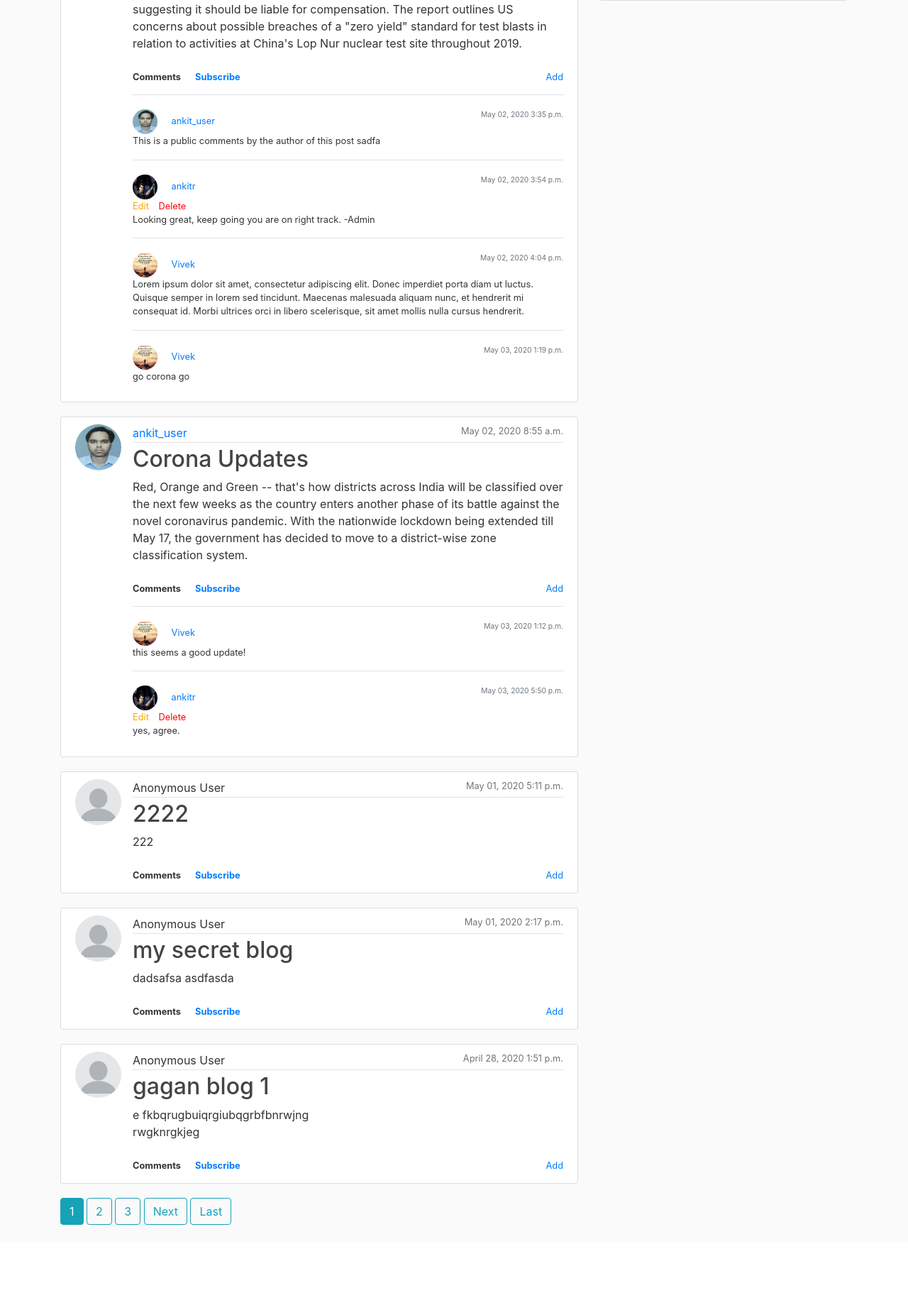
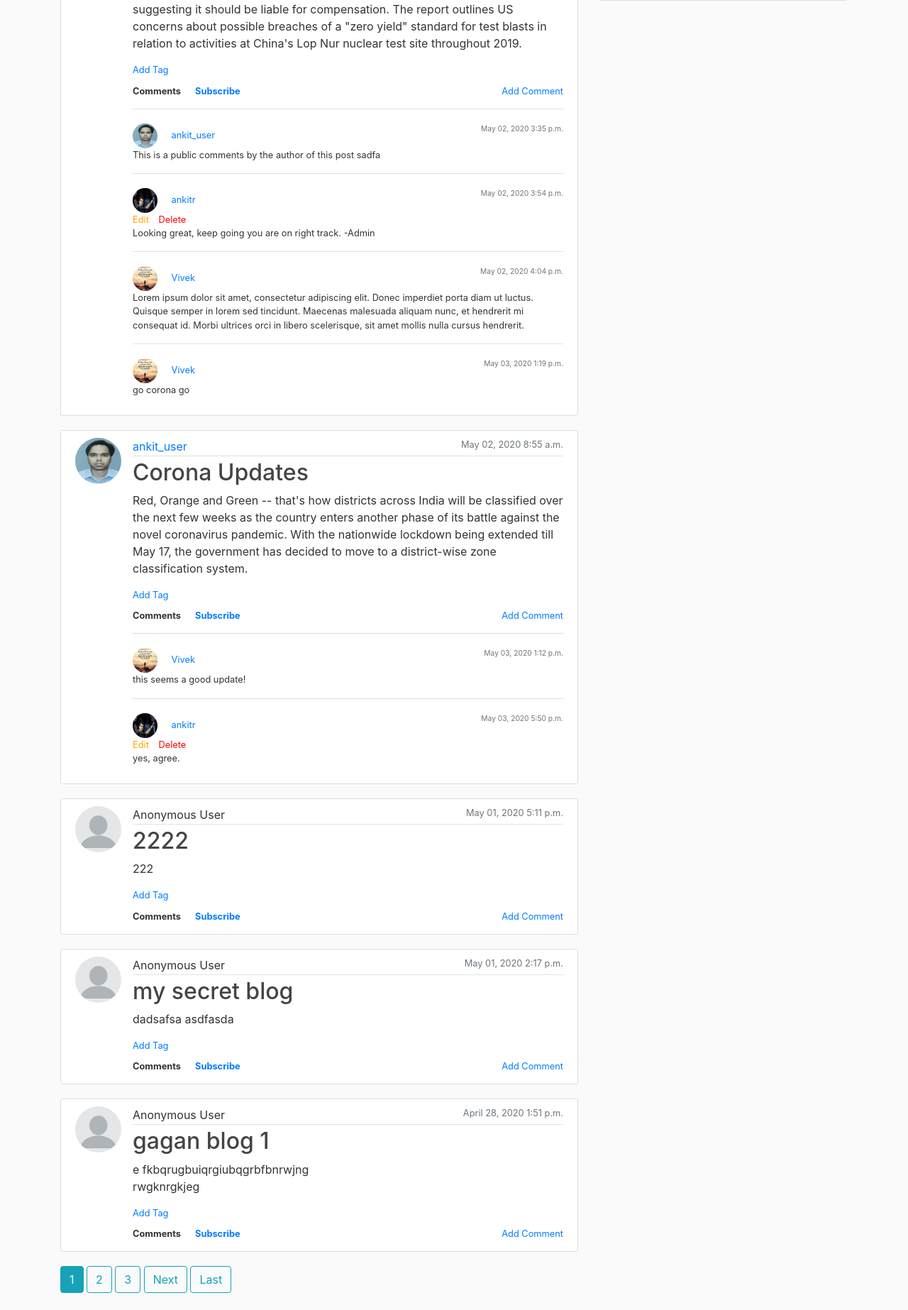
Before and after one commit to raghavankit11/django_discuss, a Django app: page / in a window 1280 px wide. Shown: the part 406-2252 px from the top of the page at 71% size. Before the commit the page ends 2132 px from the top, so only its background shows below. Run offline with Django 3.2, Linux system fonts and the light colour scheme; a user stored in the database is signed in; data comes from the database, SQL or seed files in the repository; both versions use the stored data as it was after the commit; data that the repository does not hold is empty; some libraries are stand-ins or nearby versions.

Commit message:
Comments completed

```diff
--- a/blog/models.py
+++ b/blog/models.py
@@ -50,6 +50,21 @@ class Subscription(models.Model):
 
 
 class Notification(models.Model):
-    type = models.CharField(max_length=10, default='created') #created, updated
+    type = models.CharField(max_length=10, default='created')  # created, updated
     comment = models.ForeignKey(Comment, on_delete=models.CASCADE, related_name='notifications')
     subscription = models.ForeignKey(Subscription, on_delete=models.CASCADE, related_name='notifications')
+
+
+TAG_CHOICES = [
+    ('#Financial', '#Financial'),
+    ('#Political', '#Political'),
+    ('#Religious', '#Religious'),
+    ('#Offensive', '#Offensive'),
+    ('#Funny', '#Funny'),
+]
+
+
+class Tag(models.Model):
+    choice = models.CharField(max_length=20, choices=TAG_CHOICES)
+    post = models.ForeignKey(Post, on_delete=models.CASCADE, related_name='tags')
+    # tagged_by = models.ForeignKey(User, on_delete=models.CASCADE, related_name='tags')
--- a/blog/static/blog/main.css
+++ b/blog/static/blog/main.css
@@ -120,3 +120,18 @@ a.article-title:hover {
 .display_False{
   display:None ;
 }
+
+.margin-right-10{
+  margin-right: 10px;
+}
+
+.margin-right-20{
+  margin-right: 20px;
+}
+.margin-left-10{
+  margin-left: 10px;
+}
+
+.margin-left-5{
+  margin-left: 5px;
+}
--- a/blog/templates/blog/base.html
+++ b/blog/templates/blog/base.html
@@ -18,6 +18,13 @@
     {% else %}
         <title>Django Blog</title>
     {% endif %}
+
+    <!-- Optional JavaScript -->
+    <!-- jQuery first, then Popper.js, then Bootstrap JS -->
+    <script src="https://code.jquery.com/jquery-3.5.0.min.js" ></script>
+    <script src="https://cdnjs.cloudflare.com/ajax/libs/popper.js/1.12.9/umd/popper.min.js" integrity="sha384-ApNbgh9B+Y1QKtv3Rn7W3mgPxhU9K/ScQsAP7hUibX39j7fakFPskvXusvfa0b4Q" crossorigin="anonymous"></script>
+    <script src="https://maxcdn.bootstrapcdn.com/bootstrap/4.0.0/js/bootstrap.min.js" integrity="sha384-JZR6Spejh4U02d8jOt6vLEHfe/JQGiRRSQQxSfFWpi1MquVdAyjUar5+76PVCmYl" crossorigin="anonymous"></script>
+
 </head>
 <body>
     <header class="site-header">
@@ -86,10 +93,6 @@
       </div>
     </main>
 
-    <!-- Optional JavaScript -->
-    <!-- jQuery first, then Popper.js, then Bootstrap JS -->
-    <script src="https://code.jquery.com/jquery-3.5.0.min.js" ></script>
-    <script src="https://cdnjs.cloudflare.com/ajax/libs/popper.js/1.12.9/umd/popper.min.js" integrity="sha384-ApNbgh9B+Y1QKtv3Rn7W3mgPxhU9K/ScQsAP7hUibX39j7fakFPskvXusvfa0b4Q" crossorigin="anonymous"></script>
-    <script src="https://maxcdn.bootstrapcdn.com/bootstrap/4.0.0/js/bootstrap.min.js" integrity="sha384-JZR6Spejh4U02d8jOt6vLEHfe/JQGiRRSQQxSfFWpi1MquVdAyjUar5+76PVCmYl" crossorigin="anonymous"></script>
+
 </body>
 </html>
--- a/blog/templates/blog/post_raw.html
+++ b/blog/templates/blog/post_raw.html
@@ -23,6 +23,31 @@
     <h2><a class="article-title" href="{% url 'post-detail' post.id %}">{{ post.title }}</a></h2>
     <p class="article-content">{{ post.content }}</p>
   </div>
+  <div class="full-block small">
+      <div class="">
+          <a href="javascript:$('#div_tag_{{ post.id }}').show()">Add Tag</a>
+      {% if post.tags.all %}
+          <div class="margin-top-10">
+          {% for t in post.tags.all %}
+              <span id="tag_{{ post.id }}_{{ t.id }}" style="border: solid 1px grey;padding:0px 5px 0px 5px;" class="margin-right-20">
+                {{ t.choice }} <a class="margin-left-5" href="javascript:delete_tag('{{ post.id }}', '{{ t.id }}', '{{ csrf_token }}')" title="Remove Tag">x</a>
+              </span>
+          {% endfor %}
+          </div>
+      {% endif %}
+          <div id="div_tag_{{ post.id }}" class="display_False margin-top-10">
+              <select id="tag_{{ post.id }}" class="margin-right-10">
+                  <option value="#Financial">#Financial</option>
+                  <option value="#Political">#Political</option>
+                  <option value="#Religious">#Religious</option>
+                  <option value="#Offensive">#Offensive</option>
+                  <option value="#Funny">#Funny</option>
+              </select>
+              <a href="javascript:save_tag('{{ post.id }}', '{{ csrf_token }}')" class="margin-right-10">Save Tag</a>
+              <a href="javascript:$('#div_tag_{{ post.id }}').hide()" class="margin-right-10">Cancel</a>
+          </div>
+      </div>
+  </div>
   <div class="full-block small padding-top-10">
       <div class="float-left " style="font-weight: bold">Comments</div>
       {% if user.is_authenticated %}
@@ -32,7 +57,7 @@
       </div>
 
       <div class="float-right">
-          <a href="{% url 'post-comment-create' post_id=post.id %}">Add</a>
+          <a href="{% url 'post-comment-create' post_id=post.id %}">Add Comment</a>
       </div>
       {% endif %}
   </div>
@@ -48,6 +73,32 @@
 
 </article>
 <script type="application/javascript">
+    /*
+    var tag_choices = null;
+
+    $(document).ready(function () {
+        if(tag_choices == null)
+            fetch_tag_choices('{{ csrf_token }}');
+        alert(tag_choices);
+    });
+
+    function fetch_tag_choices(csrfToken)
+    {
+        url = "/tags";
+        //console.info('subscriptionUrl', subscriptionUrl);
+        $.ajax({
+            url: url,
+            type: "POST",
+            data: {  csrfmiddlewaretoken: csrfToken //django needs this
+                  },
+            timeout:0,
+            success: function(data){
+                tag_choices = data;
+            }
+        });
+    }
+    */
+
     function subscribeMe(postId, csrfToken)
     {
         url = "/post/" + postId +"/subscribe";
@@ -84,4 +135,42 @@
             }
         });
     }
+
+    function save_tag(postId, csrfToken)
+    {
+        let selectedTagChoice = $('#tag_' + postId).val();
+        let url = "/post/" + postId +"/tags/new";
+
+        $.ajax({
+            url: url,
+            type: "POST",
+            data: {  csrfmiddlewaretoken: csrfToken, //django needs this
+                     data_item: {'choice':selectedTagChoice}},
+            timeout:0,
+            success: function(data){
+                if(data.result == true) {
+                    $('#div_tag_' + postId).hide()
+                    location.reload();
+                }
+            }
+        });
+    }
+
+    function delete_tag(postId, tagId, csrfToken)
+    {
+        let url = "/tags/" + tagId +"/delete";
+
+        $.ajax({
+            url: url,
+            type: "POST",
+            data: {  csrfmiddlewaretoken: csrfToken, //django needs this
+                  },
+            timeout:0,
+            success: function(data){
+                if(data.result == true) {
+                    $('#tag_' + postId + '_' + tagId).hide()
+                }
+            }
+        });
+    }
 </script>
--- a/blog/urls.py
+++ b/blog/urls.py
@@ -13,10 +13,13 @@ from .views import (
     CommentUpdateView,
     CommentDeleteView,
 
-
     subscribe_post,
     unsubscribe_post,
-    user_notifications_get
+    user_notifications_get,
+
+    get_tag_choices,
+    post_tag_save,
+    tag_delete
 )
 from . import views
 
@@ -37,5 +40,9 @@ urlpatterns = [
     path('post/<int:post_id>/subscribe', subscribe_post, name='post-subscription'),
     path('post/<int:post_id>/unsubscribe', unsubscribe_post, name='post-unsubscription'),
 
+    path('tags', get_tag_choices, name='tags'),
+    path('post/<int:post_id>/tags/new', post_tag_save, name='post-tag-create'),
+    path('tags/<int:tag_id>/delete', tag_delete, name='post-tag-delete'),
+
     path('about/', views.about, name='blog-about'),
 ]
--- a/blog/views.py
+++ b/blog/views.py
@@ -9,7 +9,7 @@ from django.views.generic import (
     UpdateView,
     DeleteView
 )
-from .models import Post, Comment, Subscription, Notification
+from .models import Post, Comment, Subscription, Notification, TAG_CHOICES, Tag
 
 
 def home(request):
@@ -205,3 +205,40 @@ def user_notifications_get(request, username):
     final = JsonResponse(data, safe=False)
 
     return final
+
+# region - Tags
+
+
+def get_tag_choices(request):
+    return JsonResponse(TAG_CHOICES, safe=False)
+
+
+def post_tag_save(request, post_id):
+    user = request.user
+    post = Post.objects.get(pk=post_id)
+    choice = request.POST.get('data_item[choice]')
+
+    is_already_tagged = Tag.objects.filter(post__id__exact=post.id, choice__exact=choice).exists()
+    if not is_already_tagged:
+        t = Tag(choice=choice, post=post)  # Creating Like Object
+        t.save()  # saving it to store in database
+        is_saved = Tag.objects.filter(post__id__exact=post.id, choice__exact=choice).exists()
+    else:
+        is_saved = True
+
+    data = {
+        'result': is_saved
+    }
+    return JsonResponse(data)
+
+
+def tag_delete(request, tag_id):
+    t = Tag.objects.get(pk=tag_id)
+    t.delete()
+    is_deleted = not Tag.objects.filter(pk=tag_id).exists()
+
+    data = {
+        'result': is_deleted
+    }
+    return JsonResponse(data)
+# endregion
```
Also changed, not shown: blog/migrations/0006_notification_type.py (added), blog/migrations/0007_tag.py (added), blog/migrations/0008_auto_20200504_2354.py (added), db.sqlite3.
